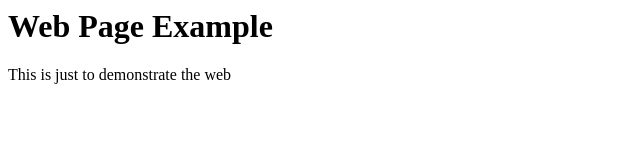
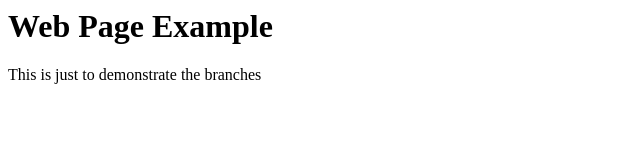
Before and after one commit to RUOYULIorBARRY/Ruoyu-s-DDP-work, a plain HTML site: page index.html in a window 1280 px wide. Shown: the full height of the page, 0-640 px from the left. Drawn offline with Linux system fonts and the light colour scheme.

Commit message:
Update index.html

```diff
--- a/index.html
+++ b/index.html
@@ -1,2 +1,2 @@
 <h1>Web Page Example </h1>
-<p> This is just to demonstrate the web<p>
+<p> This is just to demonstrate the branches<p>
```
